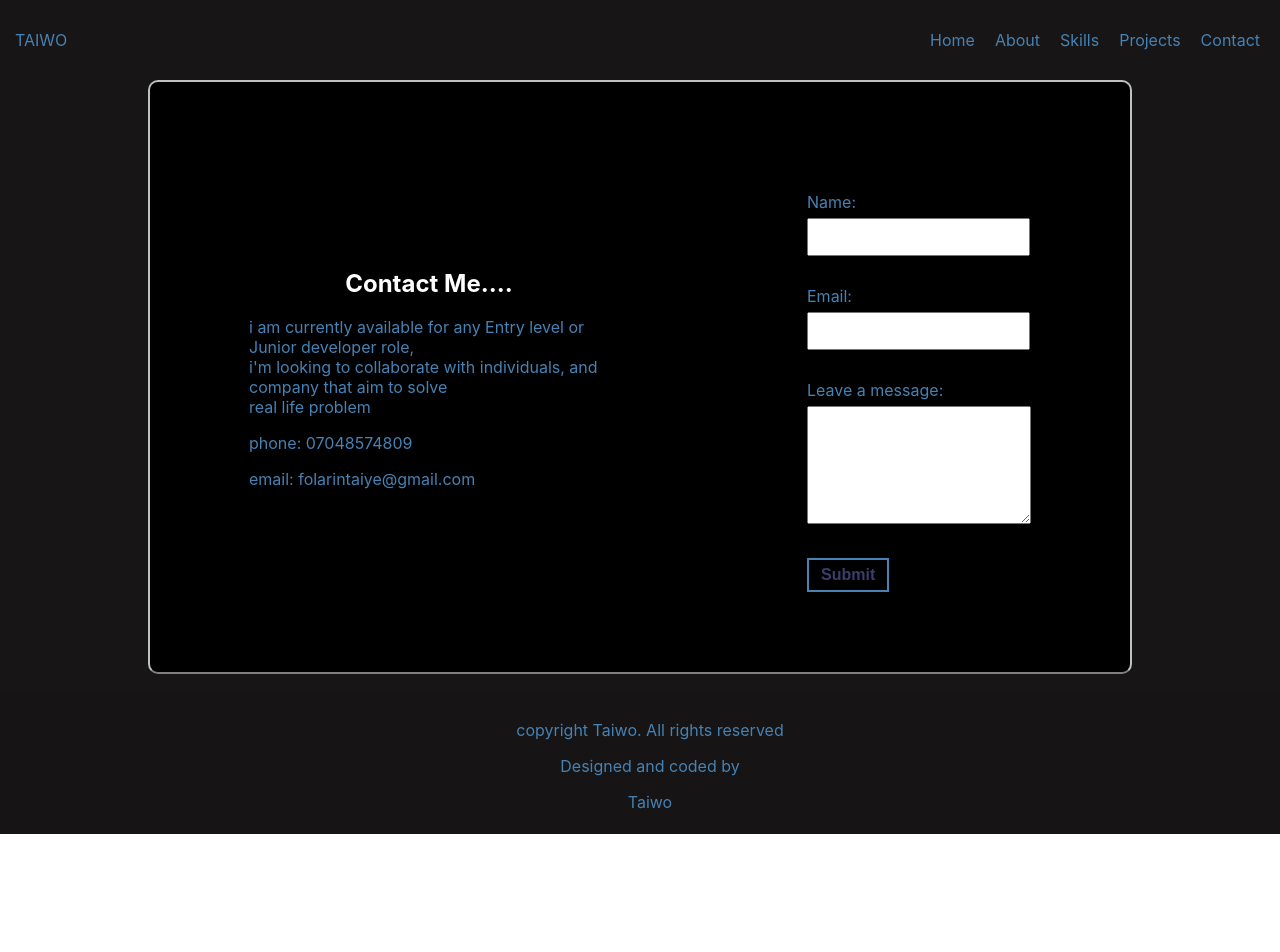
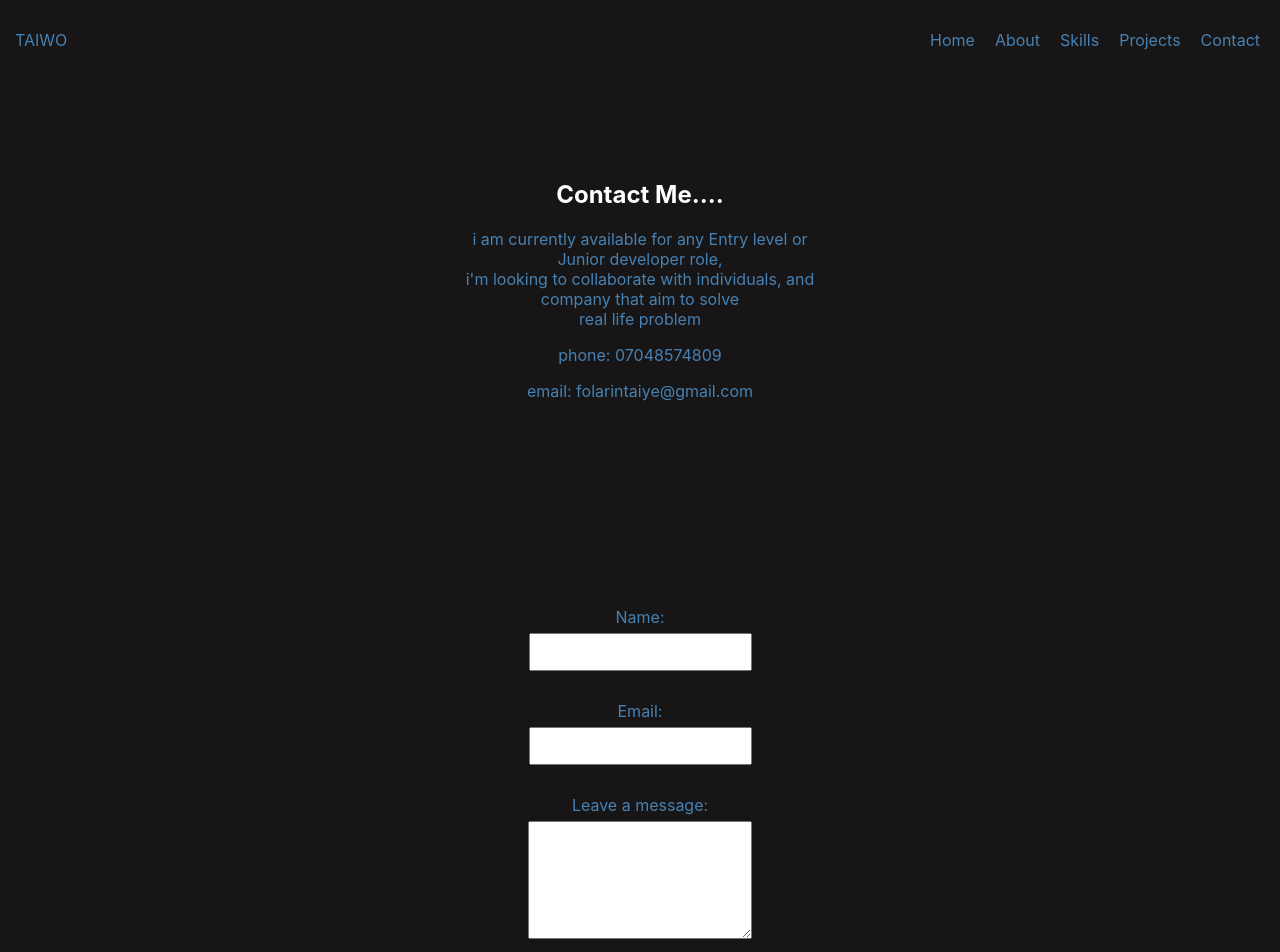
Before and after one commit to Folarh/personal-portfolio, a React (Create React App) app: page /contact in a window 1280 px wide. Shown: the top 952 px of the page. Before the commit the page ends 834 px from the top, so only its background shows below. Built offline with nearby package versions, Linux system fonts and the light colour scheme.

Commit message:
finalise

```diff
--- a/src/components/About.css
+++ b/src/components/About.css
@@ -1,12 +1,12 @@
 .about{
-    justify-content: center;
-    align-items: center;
-   border-bottom: 2px solid grey;
-   height: 500px;
-   max-width: 980px;
    margin: 0 auto;
+   display: flex;
+   flex-direction: column;
+   text-align: center;
    color: white;
+   height: 570px;
    }
+
    .about-header > h2{
     text-align: center;
     margin-bottom: 20px;
--- a/src/components/Contact.css
+++ b/src/components/Contact.css
@@ -1,16 +1,9 @@
 .contact{
+    margin: 0 auto;
     display: flex;
-    justify-content: space-around;
-    flex-wrap: wrap;
-   max-width: 980px;
-   margin-top: 50px;
-   align-items: center;
-   border: 2px solid silver;
-   border-radius: 10px;
-   background-color: black;
-   color: steelblue;
-   margin: 0 auto;
-     border-bottom: 2px solid grey;
+    flex-direction: column;
+    text-align: center;
+    color: steelblue
 
 
 
--- a/src/components/Contact.js
+++ b/src/components/Contact.js
@@ -1,11 +1,11 @@
-import React, { useRef, useState } from 'react'
+import React, { useRef} from 'react'
 import './Contact.css'
 import emailjs from "@emailjs/browser";
 
 export default function Contact() {
-  const [name, setName]=useState('')
-  const [email, setEmail]=useState('')
-  const [message, setMessage]=useState('')
+  // const [name, setName]=useState('')
+  // const [email, setEmail]=useState('')
+  // const [message, setMessage]=useState('')
   const form = useRef();
 
   const handleSubmit= (e)=>{
@@ -36,30 +36,34 @@ export default function Contact() {
         </div>
 
 
-        <form onSubmit={(handleSubmit)} ref={form} className='contact__form'>
+        <form onSubmit={handleSubmit} ref={form} className='contact__form'>
         <label>
       <span>Name:</span>
-      <input
+      <input required
       type="text"
-      onChange={(e)=>setName(e.target.value)}
-      value={name}
+      name='name'
+
+      // onChange={(e)=>setName(e.target.value)}
+      // value={name}
       />
     </label>
 
     <label>
       <span>Email:</span>
-      <input
+      <input required
       type="email"
-      onChange={(e)=>setEmail(e.target.value)}
-      value={email}
+      name='email'
+      // onChange={(e)=>setEmail(e.target.value)}
+      // value={email}
       />
     </label>
 
     <label>
       <span>Leave a message:</span>
       <textarea
-       onChange={(e)=>setMessage(e.target.value)}
-      value={message}
+      //  onChange={(e)=>setMessage(e.target.value)}
+      // value={message}
+      name='message'
 
       />
     </label>
--- a/src/components/Footer.css
+++ b/src/components/Footer.css
@@ -1,13 +1,6 @@
 .footer{
+    color: steelblue;
     text-align: center;
-    color: steelblue;
-    align-items: center;
-    /* border-top: 2px solid grey; */
-    /* max-width: 980px; */
-    width: 100%;
-    margin: 0 auto;
+    background: black;
     height: 120px;
-    margin-top: 20px;;
-    padding: 10px;
-    background-color: rgb(22, 20, 20);
 }
--- a/src/components/Navbar.css
+++ b/src/components/Navbar.css
@@ -2,8 +2,10 @@
     display: flex;
     align-items: center;
     width: 100%;
+    margin: 0 auto;
    background-color: #171515;
     height:80px;
+
 
 }
 
--- a/src/components/Project.css
+++ b/src/components/Project.css
@@ -1,12 +1,10 @@
 .project{
     margin: 0 auto;
-    border-bottom: 2px solid grey;
     display: flex;
     flex-direction: column;
-    max-width: 980px;
-    margin: 0 auto;
+    text-align: center;
     color: white;
-    /* flex-wrap: wrap; */
+
 
 }
 .project-header{
--- a/src/components/Skills.css
+++ b/src/components/Skills.css
@@ -1,8 +1,7 @@
 .skills{
    max-width: 980px;
    margin: 0 auto;
-   border-bottom: 2px solid grey;
-    height: 500px;
+    height: 570px;
     padding: 0 50px;
     align-content: center;
     justify-content: center;
--- a/src/components/User.css
+++ b/src/components/User.css
@@ -1,9 +1,7 @@
 .home__info{
   display: flex;
   flex-direction: column;
-    border-bottom: 2px solid grey;
     height: 500px;
-    padding: 20px;
     align-items: center;
     text-align: center;
     justify-content: center;
--- a/src/pages/Home.css
+++ b/src/pages/Home.css
@@ -1,6 +1,6 @@
-.home{
+/* .home{
     max-width: 980px;
     margin: 0 auto;
     padding: 20px;
     color: grey;
- }
+ } */
```
